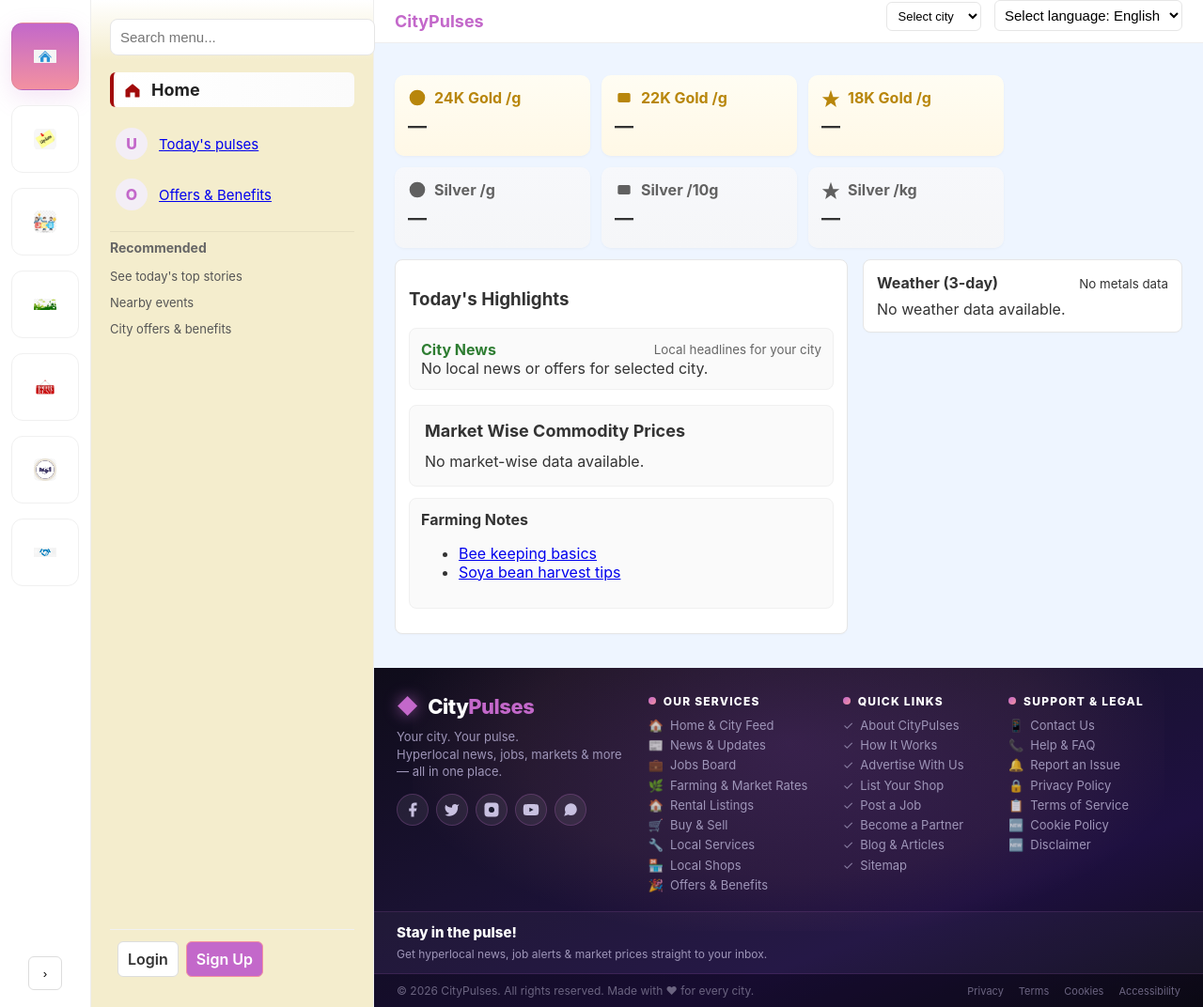
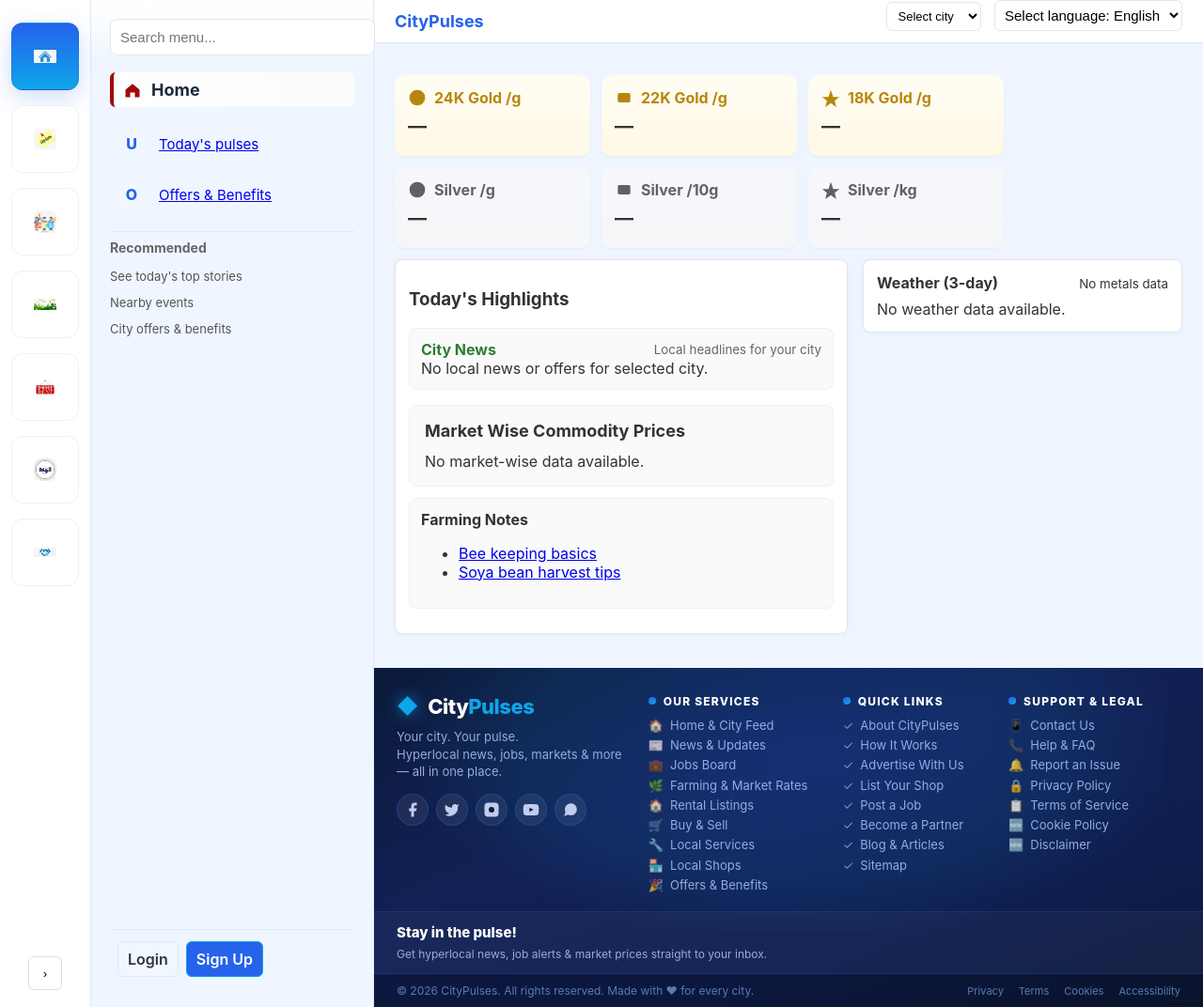
Before and after one commit to dmbhoyar/citypulses, a Rails app: page / in a window 1280 px wide. Shown: the whole page at 94% size. Run offline with Rails 7, Linux system fonts and the light colour scheme; data comes from the database, SQL or seed files in the repository; data that the repository does not hold is empty; some libraries are stand-ins or nearby versions.

Commit message:
Update colour scheme to harmonise with faint blue background
Co-authored-by: dmbhoyar <92134951+dmbhoyar@users.noreply.github.com>

```diff
--- a/app/assets/stylesheets/application.css
+++ b/app/assets/stylesheets/application.css
@@ -6,12 +6,13 @@ body{
 }
 
 :root{
-  --accent-pink: #C368CA; /* Orchid Mist */
-  --accent-coral: #F391A0; /* Cotton Candy */
-  --light-bg: #F4EDCD;    /* Cornsilk */
-  --accent-green: #C7F4A4;/* Tea Green */
-  --muted: #f3eef6;
-  --text-strong: #222;
+  --primary-blue: #2563eb;  /* Primary Blue */
+  --accent-sky: #0ea5e9;    /* Sky Blue */
+  --light-bg: #eff6ff;      /* Very Light Blue */
+  --accent-green: #16a34a;  /* Emerald Green */
+  --muted: #f0f7ff;         /* Muted Light Blue */
+  --text-strong: #1e293b;   /* Rich Dark Navy */
+  --text-muted: #475569;    /* Muted Text */
 }
 
 .layout{display:flex;height:100vh;}
@@ -20,7 +21,7 @@ body{
 .iconbar{
   width:96px;
   background:#ffffff;
-  border-right:1px solid #eee;
+  border-right:1px solid #dbeafe;
   display:flex;
   flex-direction:column;
   align-items:center;
@@ -32,7 +33,7 @@ body{
 .icon-square{width:72px;height:72px;border-radius:12px;border:1px solid #f0f0f0;background:#fff;cursor:pointer;display:flex;align-items:center;justify-content:center;padding:6px;box-sizing:border-box;transition:transform .12s ease,box-shadow .12s ease}
 .icon-square img{max-width:48px;max-height:48px;object-fit:contain;border-radius:6px;display:block}
 .icon-square:hover{transform:translateY(-3px);box-shadow:0 6px 18px rgba(16,24,40,0.08)}
-.icon-item.selected .icon-square{background:linear-gradient(180deg,var(--accent-pink),var(--accent-coral));color:#fff;border-color:rgba(0,0,0,0.06);box-shadow:0 8px 26px rgba(195,104,202,0.18)}
+.icon-item.selected .icon-square{background:linear-gradient(180deg,var(--primary-blue),var(--accent-sky));color:#fff;border-color:rgba(0,0,0,0.06);box-shadow:0 8px 26px rgba(37,99,235,0.22)}
 .collapse{padding:10px 0 18px}
 .collapse-btn{width:36px;height:36px;border-radius:6px;border:1px solid #ddd;background:#fff}
 
@@ -41,7 +42,7 @@ body{
   width:260px;
   background:linear-gradient(180deg,#ffffff 0%, var(--light-bg) 6%);
   padding:20px;
-  border-right:1px solid #eee;
+  border-right:1px solid #dbeafe;
   display:flex;
   flex-direction:column;
 }
@@ -53,11 +54,11 @@ body{
 .panel-title .panel-icon{width:28px;height:28px;display:inline-flex;align-items:center;justify-content:center}
 .sidebar-panel{position:relative}
 .sidebar-panel .panel-title{border-left:4px solid transparent}
-.sidebar-panel .panel-title.active{background:linear-gradient(90deg,#fff,#fbfbfb);border-left-color:var(--accent-pink)}
+.sidebar-panel .panel-title.active{background:linear-gradient(90deg,#fff,#fbfbfb);border-left-color:var(--primary-blue)}
 .panel-list{list-style:none;padding:0;margin:12px 0}
 .panel-list li{display:flex;align-items:center;padding:10px 6px;border-radius:6px;color:#444}
-.panel-list li:hover{background:#f5f5f6}
-.panel-list .badge{width:34px;height:34px;border-radius:50%;background:var(--muted);color:var(--accent-pink);display:inline-flex;align-items:center;justify-content:center;margin-right:12px;font-weight:800}
+.panel-list li:hover{background:#f0f7ff}
+.panel-list .badge{width:34px;height:34px;border-radius:50%;background:var(--muted);color:var(--primary-blue);display:inline-flex;align-items:center;justify-content:center;margin-right:12px;font-weight:800}
 .panel-list .label{font-size:15px}
 
 .panel-details{margin-top:12px;padding-top:8px;border-top:1px solid rgba(0,0,0,0.06)}
@@ -72,12 +73,12 @@ body{
 
 /* Main area */
 .main{flex:1;display:flex;flex-direction:column;overflow-y:auto}
-.navbar{height:64px;background:#fff;border-bottom:1px solid #eee;display:flex;align-items:center;justify-content:space-between;padding:0 22px}
-.brand strong{color:var(--accent-pink)}
+.navbar{height:64px;background:#fff;border-bottom:1px solid #dbeafe;display:flex;align-items:center;justify-content:space-between;padding:0 22px}
+.brand strong{color:var(--primary-blue)}
 .brand strong{font-size:18px}
 
 /* Page header inside views */
-.home-header h1{font-size:28px;margin:0 0 12px;color:var(--accent-pink)}
+.home-header h1{font-size:28px;margin:0 0 12px;color:var(--primary-blue)}
 .nav-right a{margin-left:12px;color:#666;text-decoration:none}
 .content{padding:22px;background:transparent;flex:1}
 
@@ -91,13 +92,13 @@ body{
 .jobs-list ul{list-style:none;padding:0}
 .jobs-list li{padding:12px;border-bottom:1px solid #f1f1f1}
 .button{display:inline-block;padding:8px 12px;border-radius:6px;border:1px solid #ddd;background:#fff}
-.button.primary{background:var(--accent-pink);color:#fff;border-color:var(--accent-coral)}
+.button.primary{background:var(--primary-blue);color:#fff;border-color:var(--accent-sky)}
 .button.danger{background:#fff;color:#c00;border-color:#c00}
 
 /* Home market box */
 .market-box{background:#fff;padding:16px;border-radius:8px;border:1px solid #eee;display:flex;align-items:center;justify-content:space-between}
 .market-box .city{font-weight:700}
-.market-box .rate{font-size:20px;color:var(--accent-pink)}
+.market-box .rate{font-size:20px;color:var(--primary-blue)}
 
 /* small responsive tweaks */
 @media(max-width:900px){
@@ -105,16 +106,16 @@ body{
 }
 
 /* Shared panels and cards used across views */
-.panel{background:#fff;border:1px solid #eee;border-radius:10px;padding:14px;margin-bottom:14px;box-shadow:0 1px 2px rgba(0,0,0,0.02)}
-.card{background:#fff;border:1px solid #f3f3f3;border-radius:8px;padding:12px;margin-bottom:12px}
+.panel{background:#ffffff;border:1px solid #dbeafe;border-radius:10px;padding:14px;margin-bottom:14px;box-shadow:0 1px 4px rgba(37,99,235,0.06)}
+.card{background:#f8fbff;border:1px solid #dbeafe;border-radius:8px;padding:12px;margin-bottom:12px}
 .card h3{margin:0 0 6px 0;font-size:18px}
-.card p{margin:6px 0;color:#444}
+.card p{margin:6px 0;color:var(--text-muted)}
 
 /* Buttons tuned for touch and readability */
 .toggle-btn, .button, .button.primary, .button.danger{display:inline-block;padding:10px 14px;border-radius:8px;border:1px solid #ddd;background:#fff;color:#333;font-weight:600;cursor:pointer;text-decoration:none}
-.toggle-btn{background:#007bff;color:#fff;border-color:#0069d9}
+.toggle-btn{background:var(--primary-blue);color:#fff;border-color:#1d4ed8}
 .toggle-btn.small{padding:6px 10px;border-radius:6px;font-weight:600}
-.button.primary{background:#a10b0b;color:#fff;border-color:#8b0a0a}
+.button.primary{background:var(--primary-blue);color:#fff;border-color:#1d4ed8}
 .button.danger{background:#fff;color:#c00;border-color:#c00}
 
 /* Forms and inputs */
@@ -123,13 +124,13 @@ label{font-weight:700;font-size:14px;color:#333}
 form .form-row{margin-bottom:12px}
 
 /* Devise pages */
-.devise-panel{max-width:720px;margin:0 auto;padding:20px;background:#fff;border:1px solid #eee;border-radius:10px}
-.devise-panel h2{font-size:22px;color:var(--accent-pink);margin-bottom:12px}
+.devise-panel{max-width:720px;margin:0 auto;padding:20px;background:#fff;border:1px solid #dbeafe;border-radius:10px}
+.devise-panel h2{font-size:22px;color:var(--primary-blue);margin-bottom:12px}
 .devise-form .field{margin-bottom:14px}
 .devise-form label{display:block;margin-bottom:6px;font-weight:700}
-.devise-form input[type="text"],.devise-form input[type="email"],.devise-form input[type="password"],.devise-form input[type="tel"]{width:100%;padding:10px;border:1px solid #e6e6e6;border-radius:8px}
+.devise-form input[type="text"],.devise-form input[type="email"],.devise-form input[type="password"],.devise-form input[type="tel"]{width:100%;padding:10px;border:1px solid #dbeafe;border-radius:8px}
 .devise-form .actions{margin-top:12px}
-.devise-form .button.primary{background:#a10b0b;color:#fff;border-color:#8b0a0a}
+.devise-form .button.primary{background:var(--primary-blue);color:#fff;border-color:#1d4ed8}
 .devise-form .button{padding:8px 12px}
 .devise-links{margin-top:12px}
 
@@ -138,18 +139,18 @@ form .form-row{margin-bottom:12px}
 /* pin the user card to the bottom of the sidebar */
 .sidebar-panel .sidebar-user{margin-top:auto}
 .sidebar-user .user-top{display:flex;align-items:center;gap:10px}
-.sidebar-user .user-avatar{width:40px;height:40px;border-radius:50%;background:linear-gradient(135deg,var(--accent-pink),var(--accent-coral));color:#fff;display:flex;align-items:center;justify-content:center;font-weight:700;font-size:16px}
+.sidebar-user .user-avatar{width:40px;height:40px;border-radius:50%;background:linear-gradient(135deg,var(--primary-blue),var(--accent-sky));color:#fff;display:flex;align-items:center;justify-content:center;font-weight:700;font-size:16px}
 .sidebar-user .user-name{font-weight:700;color:#222}
 .sidebar-user .user-email{font-size:12px;color:#666}
 .sidebar-user .user-actions{margin-top:10px;display:flex;gap:8px}
-.sidebar-user .button{padding:8px 10px;border-radius:8px;border:1px solid #ddd;background:#e9d08e}
-.sidebar-user{background:transparent;border:none;border-radius:0;padding:6px 0;margin:0;margin-top:12px;border-top:1px solid #f1f1f1}
+.sidebar-user .button{padding:8px 10px;border-radius:8px;border:1px solid #dbeafe;background:#f0f7ff}
+.sidebar-user{background:transparent;border:none;border-radius:0;padding:6px 0;margin:0;margin-top:12px;border-top:1px solid #dbeafe}
 .sidebar-user .user-top{display:flex;align-items:center;gap:10px;padding:6px 8px}
 .sidebar-user .user-info{display:flex;flex-direction:column;margin-left:8px}
 .sidebar-user .user-name{font-weight:700;color:#222;font-size:14px}
 .sidebar-user .user-actions{margin-top:6px;display:flex;gap:8px;padding:6px 8px}
-.sidebar-user .button{padding:8px 10px;border-radius:6px;border:1px solid #ddd;background:#fff}
-.sidebar-user .button.primary{background:var(--accent-pink);color:#fff;border-color:var(--accent-coral)}
+.sidebar-user .button{padding:8px 10px;border-radius:6px;border:1px solid #dbeafe;background:#f0f7ff}
+.sidebar-user .button.primary{background:var(--primary-blue);color:#fff;border-color:var(--accent-sky)}
 .sidebar-user.sidebar-auth .button{width:100%;display:block}
 .sidebar-user.sidebar-auth .button{width:100%;display:block}
 .sidebar-user .auth-links{display:flex;gap:8px;padding:6px 8px}
@@ -187,8 +188,8 @@ table.rates th{background:#fafafa;font-weight:700;color:#333}
    ============================================= */
 .site-footer{
   position:relative;
-  background:linear-gradient(160deg,#0f0c1a 0%,#1a1232 40%,#1e1040 70%,#0f0c1a 100%);
-  color:#c8c0e0;
+  background:linear-gradient(160deg,#0c1a3a 0%,#122055 40%,#0f1e50 70%,#0c1a3a 100%);
+  color:#c0ccf0;
   overflow:hidden;
   margin-top:auto;
   flex-shrink:0;
@@ -200,7 +201,7 @@ table.rates th{background:#fafafa;font-weight:700;color:#333}
   top:-120px;left:50%;
   transform:translateX(-50%);
   width:800px;height:400px;
-  background:radial-gradient(ellipse at center, rgba(195,104,202,0.18) 0%, rgba(243,145,160,0.08) 50%, transparent 75%);
+  background:radial-gradient(ellipse at center, rgba(37,99,235,0.22) 0%, rgba(14,165,233,0.10) 50%, transparent 75%);
   pointer-events:none;
   z-index:0;
 }
@@ -222,17 +223,17 @@ table.rates th{background:#fafafa;font-weight:700;color:#333}
 }
 .footer-logo-icon{
   font-size:22px;
-  color:var(--accent-pink);
-  filter:drop-shadow(0 0 8px rgba(195,104,202,0.7));
+  color:var(--accent-sky);
+  filter:drop-shadow(0 0 8px rgba(14,165,233,0.7));
 }
 .footer-logo-name{
   font-size:22px;font-weight:800;letter-spacing:-0.5px;
   color:#fff;
 }
-.footer-logo-accent{color:var(--accent-pink)}
+.footer-logo-accent{color:var(--accent-sky)}
 
 .footer-tagline{
-  font-size:13px;line-height:1.45;color:#9e95b8;
+  font-size:13px;line-height:1.45;color:#93acde;
   margin:0 0 14px;
   max-width:260px;
 }
@@ -243,15 +244,15 @@ table.rates th{background:#fafafa;font-weight:700;color:#333}
 .social-btn{
   width:32px;height:32px;border-radius:50%;
   background:rgba(255,255,255,0.07);
-  border:1px solid rgba(195,104,202,0.25);
-  color:#c8c0e0;
+  border:1px solid rgba(37,99,235,0.35);
+  color:#c0ccf0;
   display:inline-flex;align-items:center;justify-content:center;
   text-decoration:none;
   transition:background .2s,border-color .2s,transform .2s;
 }
 .social-btn:hover{
-  background:var(--accent-pink);
-  border-color:var(--accent-pink);
+  background:var(--primary-blue);
+  border-color:var(--primary-blue);
   color:#fff;
   transform:translateY(-3px);
 }
@@ -266,7 +267,7 @@ table.rates th{background:#fafafa;font-weight:700;color:#333}
 }
 .footer-heading-dot{
   display:inline-block;width:8px;height:8px;border-radius:50%;
-  background:linear-gradient(135deg,var(--accent-pink),var(--accent-coral));
+  background:linear-gradient(135deg,var(--primary-blue),var(--accent-sky));
   flex-shrink:0;
 }
 
@@ -278,14 +279,14 @@ table.rates th{background:#fafafa;font-weight:700;color:#333}
 .footer-links li a,
 .footer-links li>span,
 .footer-links li>a{
-  color:#9e95b8;
+  color:#93acde;
   text-decoration:none;
   font-size:13px;
   display:flex;align-items:center;gap:7px;
   line-height:1.25;
   transition:color .18s,padding-left .18s;
 }
-.footer-links li a:hover{color:var(--accent-coral);padding-left:4px}
+.footer-links li a:hover{color:var(--accent-sky);padding-left:4px}
 .fl-icon{font-size:13px;opacity:.8;flex-shrink:0}
 
 /* ---- App badges ---- */
@@ -298,20 +299,20 @@ table.rates th{background:#fafafa;font-weight:700;color:#333}
   padding:8px 14px;
   border-radius:8px;
   background:rgba(255,255,255,0.07);
-  border:1px solid rgba(195,104,202,0.25);
-  color:#d0cae8;
+  border:1px solid rgba(37,99,235,0.35);
+  color:#c0ccf0;
   font-size:13px;font-weight:600;
   text-decoration:none;
   text-align:center;
   transition:background .2s,border-color .2s;
 }
-.app-badge:hover{background:rgba(195,104,202,0.2);border-color:var(--accent-pink);color:#fff}
+.app-badge:hover{background:rgba(37,99,235,0.2);border-color:var(--primary-blue);color:#fff}
 
 /* ---- Newsletter strip ---- */
 .footer-newsletter{
   position:relative;z-index:1;
-  border-top:1px solid rgba(195,104,202,0.15);
-  border-bottom:1px solid rgba(195,104,202,0.15);
+  border-top:1px solid rgba(37,99,235,0.20);
+  border-bottom:1px solid rgba(37,99,235,0.20);
   background:rgba(255,255,255,0.03);
 }
 .footer-newsletter-inner{
@@ -323,7 +324,7 @@ table.rates th{background:#fafafa;font-weight:700;color:#333}
   display:block;font-size:15px;font-weight:800;color:#fff;margin-bottom:2px;
 }
 .footer-newsletter-text span{
-  font-size:12px;color:#9e95b8;
+  font-size:12px;color:#93acde;
 }
 .footer-newsletter-form{
   display:flex;gap:8px;flex-wrap:wrap;
@@ -332,25 +333,25 @@ table.rates th{background:#fafafa;font-weight:700;color:#333}
   width:260px;
   padding:11px 14px;
   border-radius:8px;
-  border:1px solid rgba(195,104,202,0.35);
+  border:1px solid rgba(37,99,235,0.40);
   background:rgba(255,255,255,0.07);
   color:#fff;
   font-size:14px;
   outline:none;
   transition:border-color .2s;
 }
-.footer-nl-input::placeholder{color:#6b6480}
-.footer-nl-input:focus{border-color:var(--accent-pink)}
+.footer-nl-input::placeholder{color:#5a7ab5}
+.footer-nl-input:focus{border-color:var(--accent-sky)}
 .footer-nl-btn{
   padding:11px 22px;
   border-radius:8px;
-  background:linear-gradient(135deg,var(--accent-pink),var(--accent-coral));
+  background:linear-gradient(135deg,var(--primary-blue),var(--accent-sky));
   color:#fff;
   font-weight:700;font-size:14px;
   border:none;cursor:pointer;
   white-space:nowrap;
   transition:opacity .2s,transform .2s;
-  box-shadow:0 4px 18px rgba(195,104,202,0.35);
+  box-shadow:0 4px 18px rgba(37,99,235,0.35);
 }
 .footer-nl-btn:hover{opacity:.9;transform:translateY(-1px)}
 
@@ -365,16 +366,16 @@ table.rates th{background:#fafafa;font-weight:700;color:#333}
   display:flex;align-items:center;justify-content:space-between;flex-wrap:wrap;gap:10px;
 }
 .footer-copy{
-  font-size:12px;color:#6b6480;
+  font-size:12px;color:#5a7ab5;
 }
 .footer-bottom-links{
   display:flex;gap:16px;
 }
 .footer-bottom-links a{
-  font-size:11px;color:#6b6480;text-decoration:none;
+  font-size:11px;color:#5a7ab5;text-decoration:none;
   transition:color .18s;
 }
-.footer-bottom-links a:hover{color:var(--accent-coral)}
+.footer-bottom-links a:hover{color:var(--accent-sky)}
 
 /* ---- Responsive footer ---- */
 @media(max-width:1080px){
```
